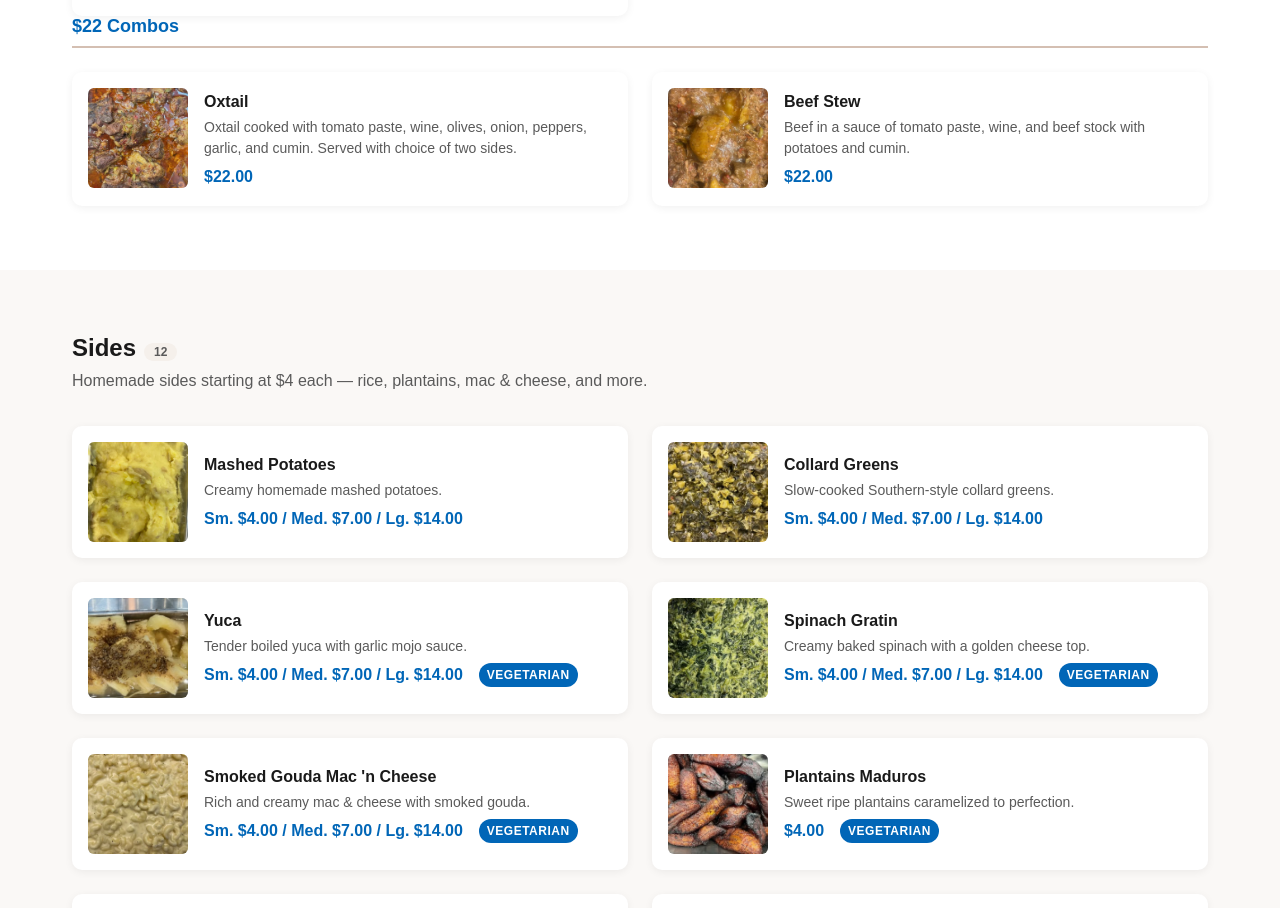
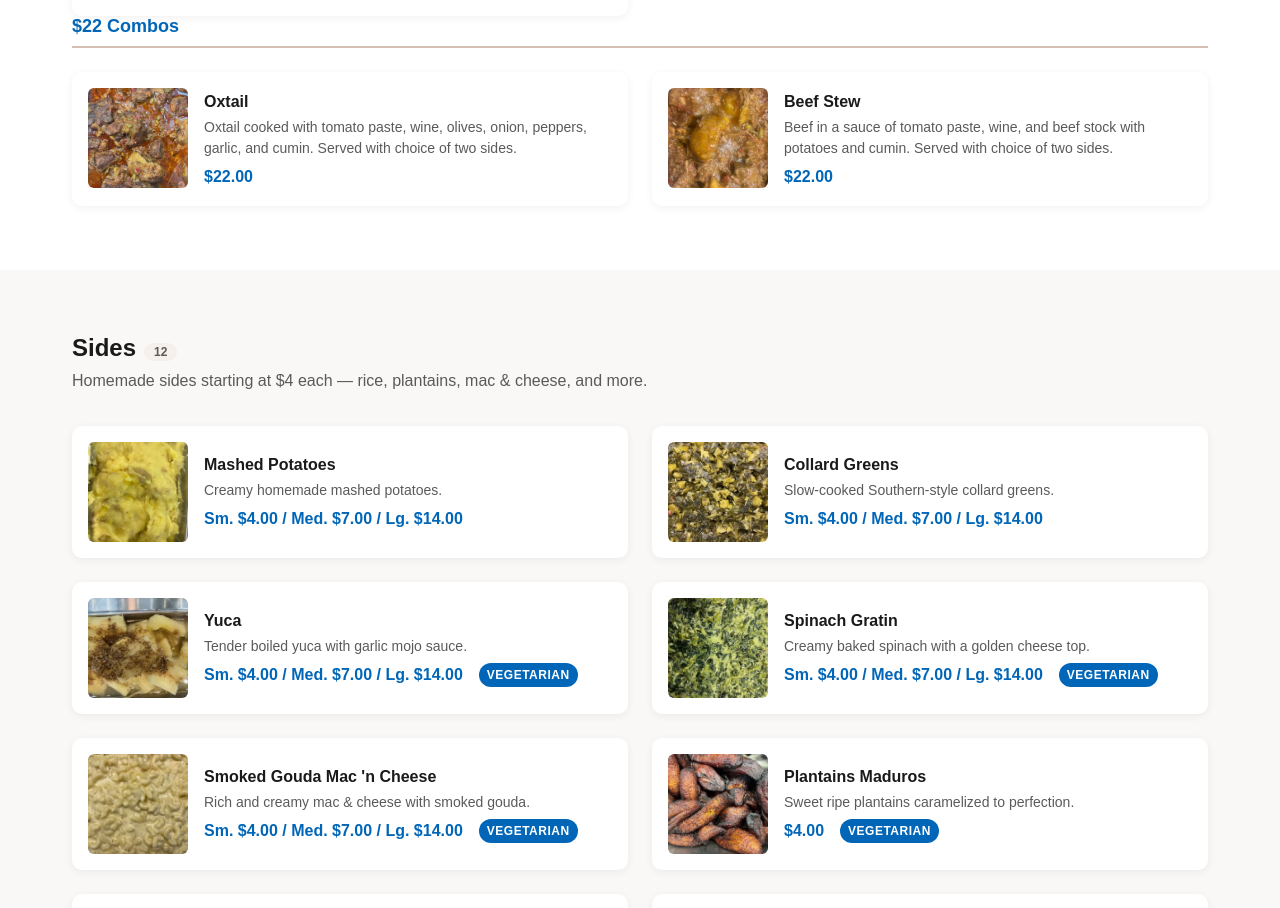
Before and after one commit to webeducationservices-oss/moreno-bakery, a Next.js app: page /menu/food in a window 1280 px wide. Shown: the part 3741-4649 px from the top of the page. Built offline with nearby package versions, Linux system fonts and the light colour scheme; a web font is replaced by a local one.

Commit message:
Edit app/data/menu.js — in the hot food combos section under the food menu add "with your choice of two

```diff
--- a/app/data/menu.js
+++ b/app/data/menu.js
@@ -389,7 +389,7 @@ export const FOOD_CATEGORIES = [
         name: "$22 Combos",
         items: [
           { name: "Oxtail", price: "$22.00", description: "Oxtail cooked with tomato paste, wine, olives, onion, peppers, garlic, and cumin. Served with choice of two sides.", image: "/images/food/moreno-bakery-oxtail.jpg" },
-          { name: "Beef Stew", price: "$22.00", description: "Beef in a sauce of tomato paste, wine, and beef stock with potatoes and cumin.", image: "/images/food/moreno-bakery-beef-stew-combo.jpg" },
+          { name: "Beef Stew", price: "$22.00", description: "Beef in a sauce of tomato paste, wine, and beef stock with potatoes and cumin. Served with choice of two sides.", image: "/images/food/moreno-bakery-beef-stew-combo.jpg" },
         ],
       },
     ],
```
